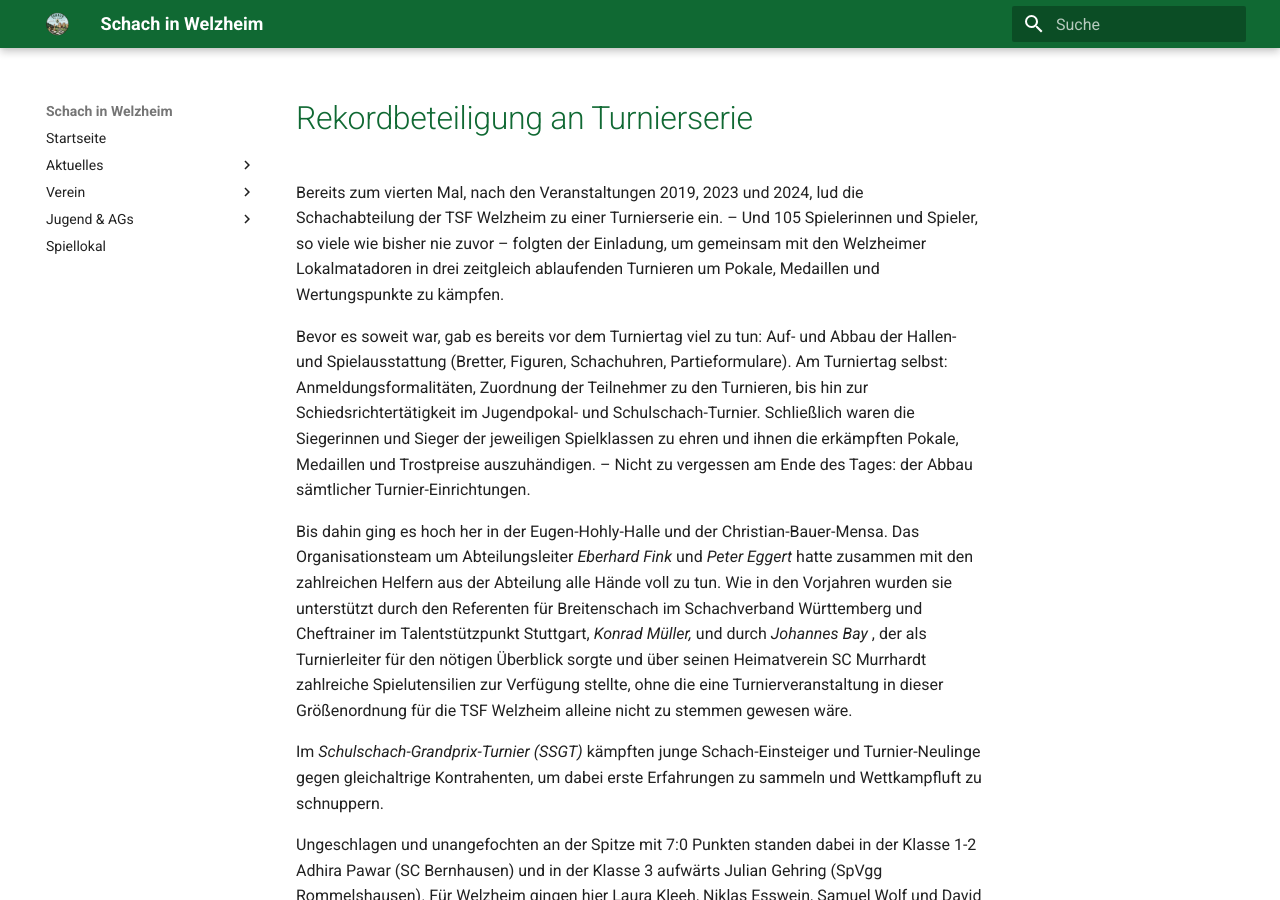
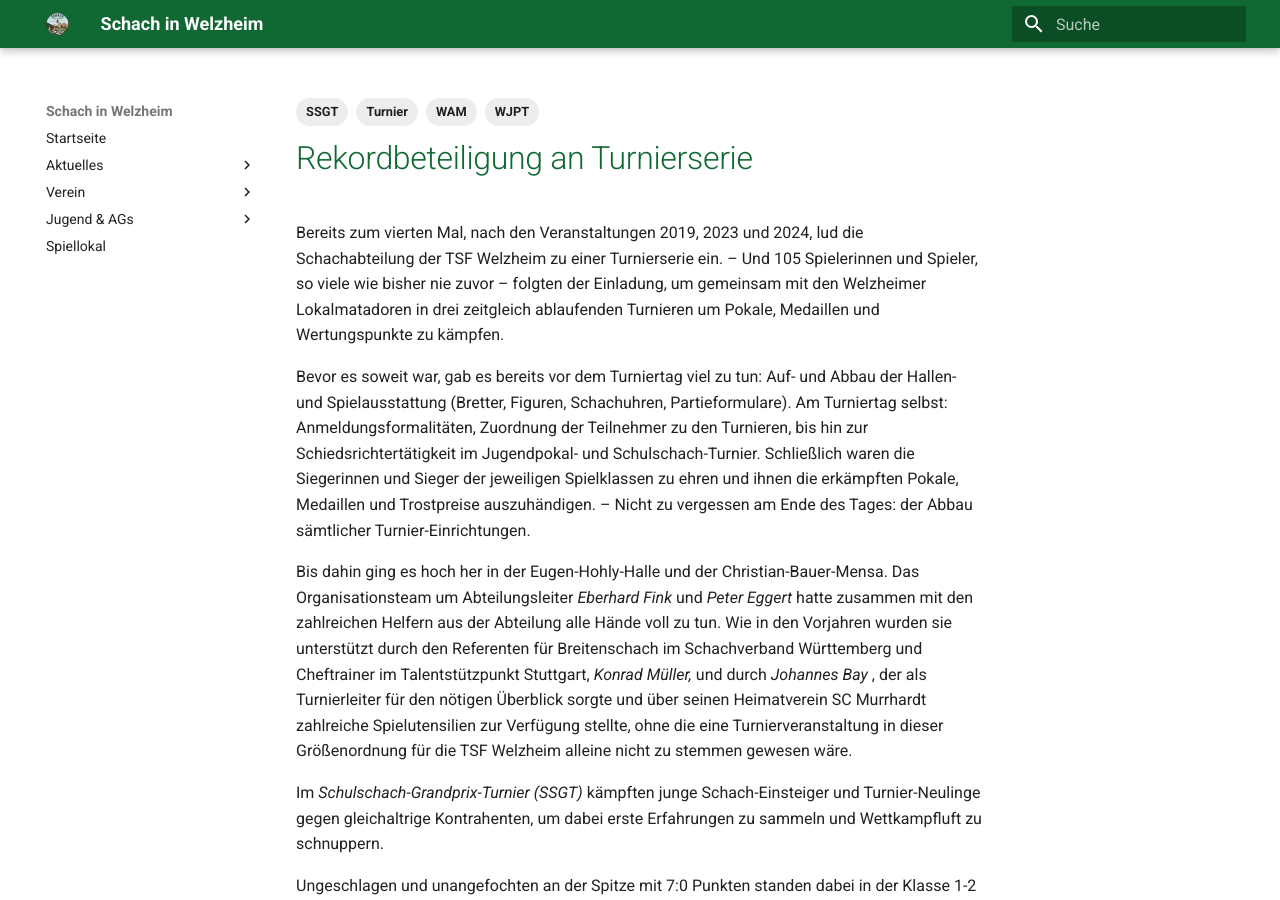
Before and after one commit to schachwelzheim/schachwelzheim, an MkDocs documentation site: the page built from docs/aktuelles/2025-07-19.md, in a window 1280 px wide and 900 px high. Built offline with MkDocs 1.6.1 and Material for MkDocs 9.7.7, drawn with Linux system fonts in a browser that asks for light colours.

Commit message:
Add tags to 2025-07-19 tournament document
Added tags for tournament series documentation.

```diff
--- a/docs/aktuelles/2025-07-19.md
+++ b/docs/aktuelles/2025-07-19.md
@@ -1,3 +1,11 @@
+---
+tags:
+  - Turnier
+  - WAM
+  - WJPT
+  - SSGT
+---
+
 # Rekordbeteiligung an Turnierserie
 
 Bereits zum vierten Mal, nach den Veranstaltungen 2019, 2023 und 2024, lud die Schachabteilung der TSF Welzheim zu einer Turnierserie ein. – Und 105 Spielerinnen und Spieler, so viele wie bisher nie zuvor – folgten der Einladung, um gemeinsam mit den Welzheimer Lokalmatadoren in drei zeitgleich ablaufenden Turnieren um Pokale, Medaillen und Wertungspunkte zu kämpfen.
```
